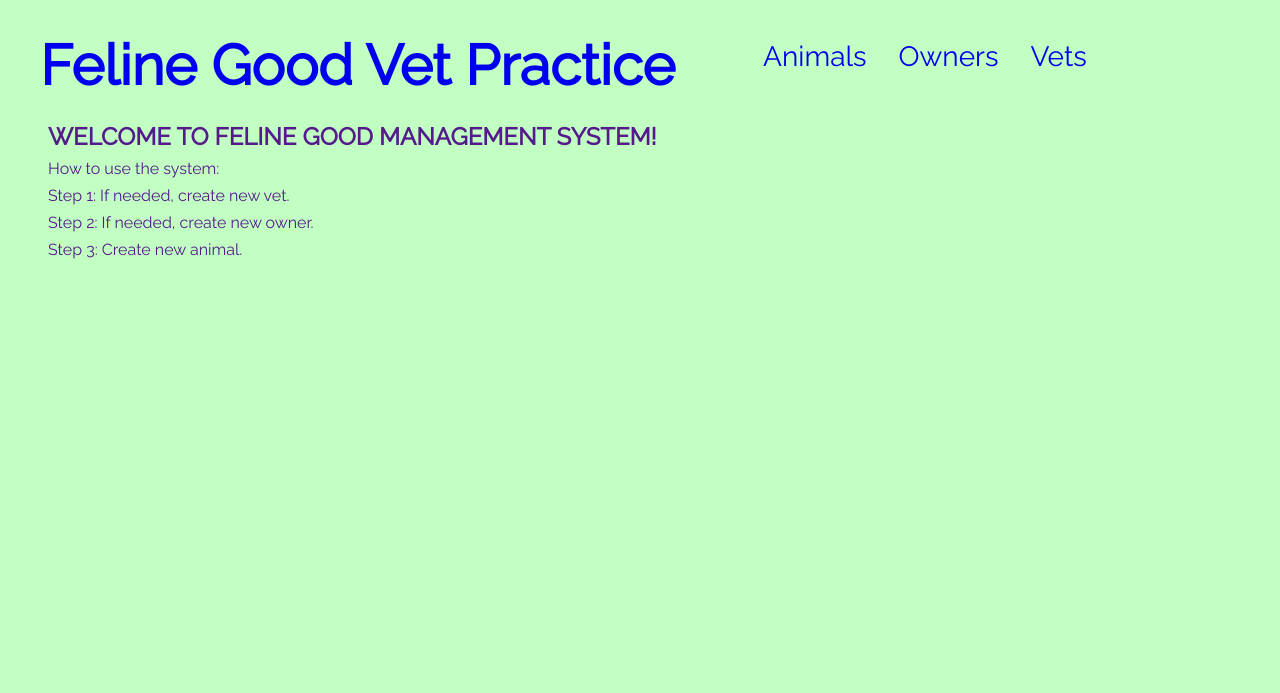
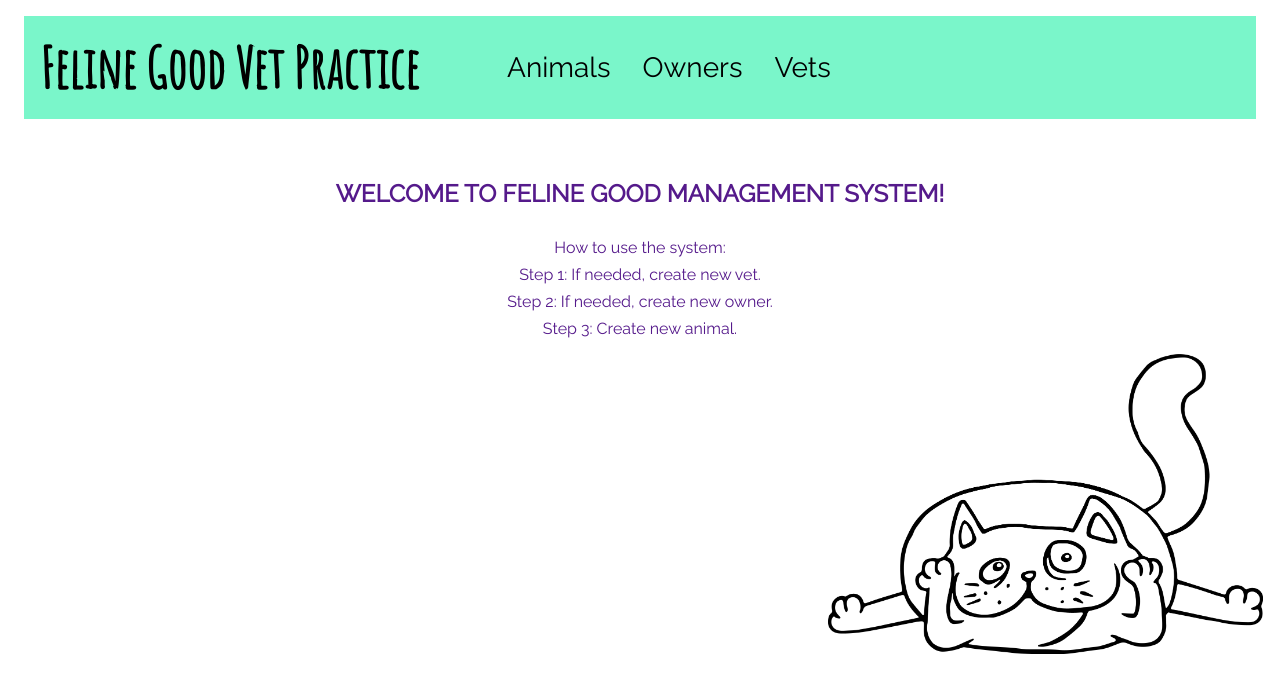
Before and after one commit to CanadiAnn/vet_management_app, a Flask app: page / in a window 1280 px wide. Shown: the top 693 px of the page. Run offline with Flask 2, Linux system fonts and the light colour scheme.

Commit message:
css in progress

```diff
--- a/app/static/style.css
+++ b/app/static/style.css
@@ -1,35 +1,75 @@
 * {
-    text-decoration: none;
-    list-style-type: none;
     margin: 8px;
 }
 
-.navigation {
+li {
+    list-style-type: none;
+
+}
+
+a {
+    text-decoration: none;
+}
+
+body > header {
+    font-family: 'Raleway', sans-serif;
+    font-size: 28px;
     display: flex;
+    align-items: center;
+    background-color: #7AF6CA;
+}
+
+body > header > a {
+    font-family: 'Amatic SC', cursive, sans-serif;
+    /* display: flex;
+    align-items: self-end; */
+    /* text-align: right; */
+}
+
+.container > nav {
+    align-items: self-end;
+}
+.main-nav > li > a {
+    justify-content: flex-end;
+}
+.main-nav {
+    display: flex;
+    /* flex-direction: row; */
+    justify-content: flex-end;
+
+}
+
+a {
+    color:black;
+}
+
+a:active {
+    color: #551A8B;
 }
 
 
-body > header {
-    /* display: flex; */
-    color:#551A8B;
-    font-size: 28px;
-    display: flex;
-
-}
-.main-nav {
-    display: flex;
-    text-align: right;
-
-}
-
-main-nav > a {
-    margin-right: 8px;
-
+.home:active {
+    color: #551A8B;
 }
 
 body {
     font-family: 'Raleway', sans-serif;
-    background-color:#C2FFC2;
     color:#551A8B;
+}
 
+#welcome-msg {
+    text-align: center;
+    margin-top: 60px;
+    margin-bottom: 30px;
 }
+
+#how-to {
+    text-align: center;
+}
+
+img {
+    height: 300px;
+    width: auto;
+    position: relative;
+    left: 65%;
+}
--- a/app/templates/animals/edit.html
+++ b/app/templates/animals/edit.html
@@ -37,6 +37,7 @@
             </li>
             <li>
                 <label for='treatment_notes'>Treatment Notes:</label>
+                <br>
                 <textarea id='treatment_notes' name='treatment_notes' rows='10' columns='10'>{{animal.treatment_notes}}</textarea>
             </li>
             <input class='btn-submit' type='submit' value='Edit'>
--- a/app/templates/base.html
+++ b/app/templates/base.html
@@ -2,12 +2,13 @@
 <html>
 <head>
     <link rel="stylesheet" href="{{ url_for('static', filename='style.css') }}">
+    <link href="https://fonts.googleapis.com/css2?family=Amatic+SC&display=swap" rel="stylesheet">
     <link href="https://fonts.googleapis.com/css2?family=Raleway&display=swap" rel="stylesheet">
     <title>Feline Good Vet Practice</title>
 </head>
 <body>
     <header id='container'>
-        <a href = '/'><h1>Feline Good Vet Practice</h1></a>
+        <a href = '/'><h1 id='home'>Feline Good Vet Practice</h1></a>
 
         <nav>
             <ul class='main-nav'>
@@ -28,6 +29,7 @@
 
         {% endblock %}
         </section>
+
     </main>
 </body>
 </html>
--- a/app/templates/index.html
+++ b/app/templates/index.html
@@ -2,13 +2,16 @@
 
 {% block content %}
 
-<header>
+<header id='welcome-msg'>
     <h1>WELCOME TO FELINE GOOD MANAGEMENT SYSTEM!</h1>
 </header>
 <main>
-    <p>How to use the system:</p>
-    <p>Step 1: If needed, create new vet.</p>
-    <p>Step 2: If needed, create new owner.</p>
-    <p>Step 3: Create new animal.</p>
+    <div id='how-to'>
+        <p>How to use the system:</p>
+        <p>Step 1: If needed, create new vet.</p>
+        <p>Step 2: If needed, create new owner.</p>
+        <p>Step 3: Create new animal.</p>
+    </div>
+    <img src='../static/css/kittycat.png' alt='cat'name='Vector image by VectorStock / Likozor'>
 </main>
 {% endblock %}
--- a/app/templates/owners/index.html
+++ b/app/templates/owners/index.html
@@ -4,7 +4,9 @@
 <h2>Owners</h2>
 
 <nav>
-    <a href='/owners/new'>Create New Owner</a>
+    <button>
+        <a href='/owners/new'>Create New Owner</a>
+    </button>
 </nav>
 
 {% for owner in owners %}
--- a/app/templates/vets/index.html
+++ b/app/templates/vets/index.html
@@ -4,7 +4,9 @@
 <h2>Vets</h2>
 
 <nav>
-    <a href='/vets/new'>Create New Vet</a>
+    <button>
+        <a href='/vets/new'>Create New Vet</a>
+    </button>
 </nav>
 
 {% for vet in vets %}
```
Also changed, not shown: app/templates/animals/index.html (+5 -7 lines), app/static/background.jpg (deleted), app/static/css/kittycat.png (added).
